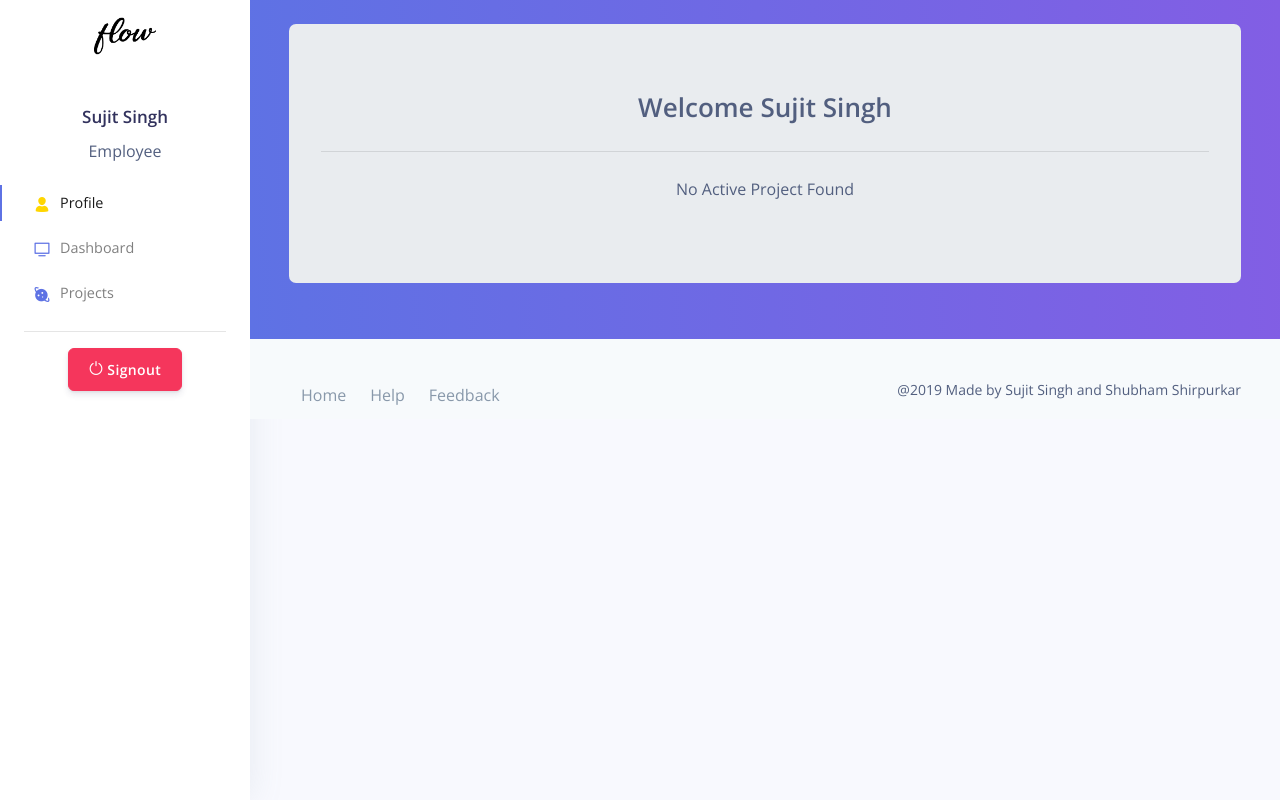
After one commit to SujitSingh11/digital_dashboard, a PHP site: page /digital_dashboard/employee/employee_dashboard.php in a window 1280 px wide. The commit adds this page. Run offline with PHP 8.4, Linux system fonts and the light colour scheme; a user stored in the database is signed in.

Commit message:
Seprated Files

```diff
--- a/admin/add_manager.php
+++ b/admin/add_manager.php
@@ -23,7 +23,7 @@
             header("location: ../home.php");
         }else {
             $sql_users = "INSERT INTO fl_user ( `first_name`, `last_name`, `email`, `password`,`hash`,`user_type`,`active`)
-            VALUES ('$first_name','$last_name','$email','$password','$hash','$user_type',`$active`)";
+            VALUES ('$first_name','$last_name','$email','$password','$hash','$user_type',$active)";
             $query_users = mysqli_query($conn,$sql_users);
 
             $sql_manager = mysqli_query($conn,"SELECT user_id from fl_user WHERE email='$email'");
--- /dev/null
+++ b/admin/remove_manager.php
@@ -0,0 +1,3 @@
+<?php
+
+?>
--- /dev/null
+++ b/employee/employee_dashboard.php
@@ -0,0 +1,158 @@
+<?php
+    include '../assets/db/connect_db.php';
+    session_start();
+    if ($_SESSION['logged_in'] == false AND $_SESSION['user_type']==2) {
+		$_SESSION['mess_type'] = 'warning';
+		$_SESSION['mess_title'] = 'Warning';
+        $_SESSION['message'] = "You are not Signed In.! <br> Please Sign in.";
+        die(header('Location: ../index.php'));
+    }
+?>
+<!DOCTYPE html>
+<html lang="en">
+<head>
+	<meta charset="utf-8" />
+	<meta name="viewport" content="width=device-width, initial-scale=1, shrink-to-fit=no">
+	<title>Dashboard | Home for Flow</title>
+	<link href="https://fonts.googleapis.com/css?family=Open+Sans:300,400,600,700" rel="stylesheet">
+	<?php
+		include '../include/css_include.php';
+	?>
+</head>
+<body>
+	<nav class="navbar navbar-vertical fixed-left navbar-expand-md navbar-light bg-white" id="sidenav-main">
+		<div class="container-fluid">
+			<button class="navbar-toggler" type="button" data-toggle="collapse" data-target="#sidenav-collapse-main" aria-controls="sidenav-main" aria-expanded="false" aria-label="Toggle navigation">
+				<span class="navbar-toggler-icon"></span>
+			</button>
+			<a class="navbar-brand pt-0" href="index.html">
+				<img src="assets/img/logo_black.png" class="navbar-brand-img" alt="...">
+			</a>
+			<ul class="nav align-items-center d-md-none">
+				<li class="nav-item dropdown">
+					<a class="nav-link" href="#" role="button" data-toggle="dropdown" aria-haspopup="true" aria-expanded="false">
+
+					</a>
+				</li>
+			</ul>
+			<div class="collapse navbar-collapse text-center" id="sidenav-collapse-main">
+				<div class="navbar-collapse-header d-md-none">
+					<div class="row">
+						<div class="col-6 collapse-brand">
+							<a href="index.html">
+								<img src="assets/img/logo_black.png" class="navbar-brand-img" alt="...">
+							</a>
+						</div>
+						<div class="col-6 collapse-close">
+							<button type="button" class="navbar-toggler" data-toggle="collapse" data-target="#sidenav-collapse-main" aria-controls="sidenav-main" aria-expanded="false" aria-label="Toggle sidenav">
+								<span></span>
+								<span></span>
+							</button>
+						</div>
+					</div>
+				</div>
+				<!-- Navigation -->
+				<ul class="navbar-nav">
+					<div class="nav-item">
+						<h3><?php echo $_SESSION['first_name'].' '.$_SESSION['last_name'] ?></h3>
+						<p>
+							<?php
+								if ($_SESSION['user_type']==0) {
+									echo 'Admin';
+								}
+								elseif ($_SESSION['user_type']==1) {
+									echo 'Manager';
+								}
+								elseif ($_SESSION['user_type']==2) {
+									echo 'Employee';
+								}
+						 	?>
+						</p>
+					</div>
+					<li class="nav-item">
+						<a class="nav-link  active " href="profile.php"><i class="ni ni-single-02 text-yellow"></i> Profile</a>
+					</li>
+					<li class="nav-item  class=" active>
+						<a class=" nav-link " href="dashboard.php"><i class="ni ni-tv-2 text-primary"></i> Dashboard</a>
+					</li>
+					<li class="nav-item">
+						<a class="nav-link " href="projects.php"><i class="ni ni-planet text-blue"></i> Projects</a>
+					</li>
+				</ul>
+				<!-- Divider -->
+				<hr class="my-3">
+				<ul class="navbar-nav mb-md-3">
+					<li class="nav-item">
+						<button type="submit" class="btn btn-icon btn-3 btn-danger" id="logout"><i class="ni ni-button-power"></i>  Signout</button>
+					</li>
+				</ul>
+			</div>
+		</div>
+	</nav>
+	<div class="main-content">
+
+	    <div class="header bg-gradient-primary pb-4 pt-3 pt-md-4">
+	      <div class="container-fluid">
+	        <div class="header-body">
+				<?php
+					if (isset($_SESSION['message'])) {
+						?>
+						<div class="alert alert-<?php echo $_SESSION['mess_type']?>" role="alert">
+							<strong><?php echo $_SESSION['mess_title']?>!</strong> <?php echo $_SESSION['message']?>
+						</div>
+						<?php
+						unset($_SESSION['message']);
+						unset($_SESSION['mess_type']);
+						unset($_SESSION['mess_title']);
+					}
+				?>
+				<div class="jumbotron text-center">
+				    <p class="display-4">Welcome <?php echo $_SESSION['first_name'].' '.$_SESSION['last_name'] ?></p>
+				    <hr class="my-4">
+				    <p>No Active Project Found</p>
+
+			  	</div>
+
+	        </div>
+	      </div>
+	    </div>
+		<div class="container">
+
+		</div>
+		<footer class="footer">
+			<div class="container-fluid">
+				<nav class="pull-left" style="float:left;">
+					<ul class="nav">
+						<li class="nav-item">
+							<a class="nav-link" href="manager_index.php">
+								Home
+							</a>
+						</li>
+						<li class="nav-item">
+							<a class="nav-link" href="#">
+								Help
+							</a>
+						</li>
+						<li class="nav-item">
+							<a class="nav-link" href="#">
+								Feedback
+							</a>
+						</li>
+					</ul>
+				</nav>
+				<div class="copyright" style="float:right;">
+					@2019 Made by Sujit Singh and Shubham Shirpurkar
+				</div>
+			</div>
+		</footer>
+	</div>
+	<script>
+        document.getElementById("logout").onclick = function () {
+            location.href = "login-system/logout.php";
+        };
+	</script>
+	<?php
+		include '../include/js_include.php';
+	?>
+</body>
+</html>
--- a/login-system/login_script.php
+++ b/login-system/login_script.php
@@ -30,19 +30,19 @@ else {
 					$result_usertype = $conn->query("SELECT admin_id FROM fl_admin WHERE user_id='{$_SESSION['user_id']}'");
 					$usertype = $result_usertype->fetch_assoc();
 					$_SESSION['admin_id'] = $usertype['admin_id'];
-					header("location: ../home.php");
+					header("location: ../admin/admin_dashboard.php");
 				}
 				elseif ($_SESSION['user_type'] == 1) {
 					$result_usertype = $conn->query("SELECT employee_id FROM fl_employee WHERE user_id='{$_SESSION['user_id']}'");
 					$usertype = $result_usertype->fetch_assoc();
 					$_SESSION['employee_id'] = $usertype['employee_id'];
-					header("location: ../home.php");
+					header("location: ../manager/manager_dashboard.php");
 				}
 				elseif ($_SESSION['user_type'] == 2) {
 					$result_usertype = $conn->query("SELECT manager_id FROM fl_manager WHERE user_id='{$_SESSION['user_id']}'");
 					$usertype = $result_usertype->fetch_assoc();
 					$_SESSION['manager_id'] = $usertype['manager_id'];
-					header("location: ../home.php");
+					header("location: ..employee/employee_dashboard.php");
 				}
 			}
 		}
```
Also changed, not shown: admin/admin_dashboard.php (renamed from home.php, +34 -90 lines), include/model_remove_manager.php (added, +53 -0 lines), manager/manager_dashboard.php (renamed from projects.php, +72 -7 lines).
